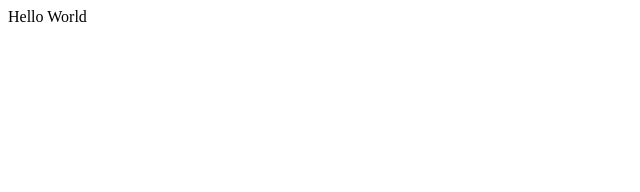
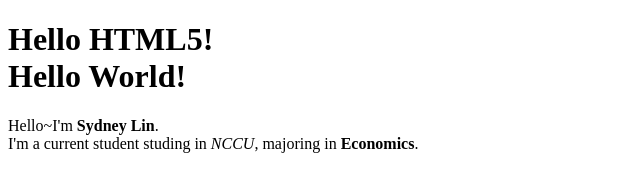
Before and after one commit to sydneylin0218/Interact-Free-Website-Template---Free-CSS.com, a plain HTML site: page helloworld.html in a window 1280 px wide. Shown: the whole page, without its empty margins (0-640 px from the left). Drawn offline with Linux system fonts and the light colour scheme.

Commit message:
11/21_12:42

```diff
--- a/helloworld.html
+++ b/helloworld.html
@@ -1,9 +1,12 @@
 <!DOCTYPE html>
 <html>
-<head>
-	<title>Welcome</title>
-</head>
-<body>
-	Hello World
+	<head>
+		<mata charset = "utf-8">
+		<title>108206008</title>
+	</head>
+
+	<body>
+	<H1>Hello HTML5!<br>Hello World!</H1>
+	<p>Hello~I'm <B>Sydney Lin</B>.<br>I'm a current student studing in <i>NCCU</i>, majoring in <strong>Economics</strong>.</p>
 </body>
 </html>
```
Also changed, not shown: hello.html (+1 -1 lines).
